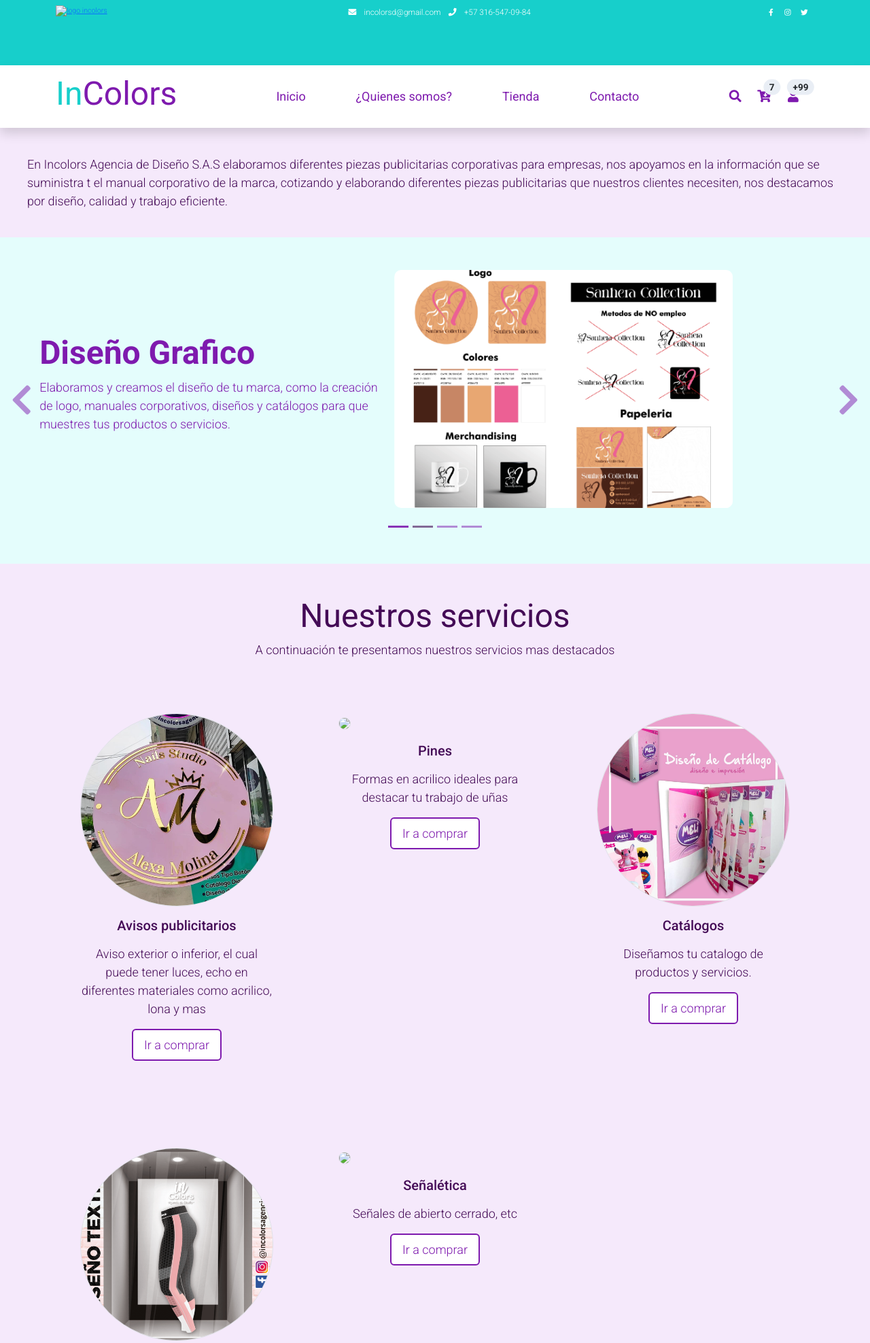
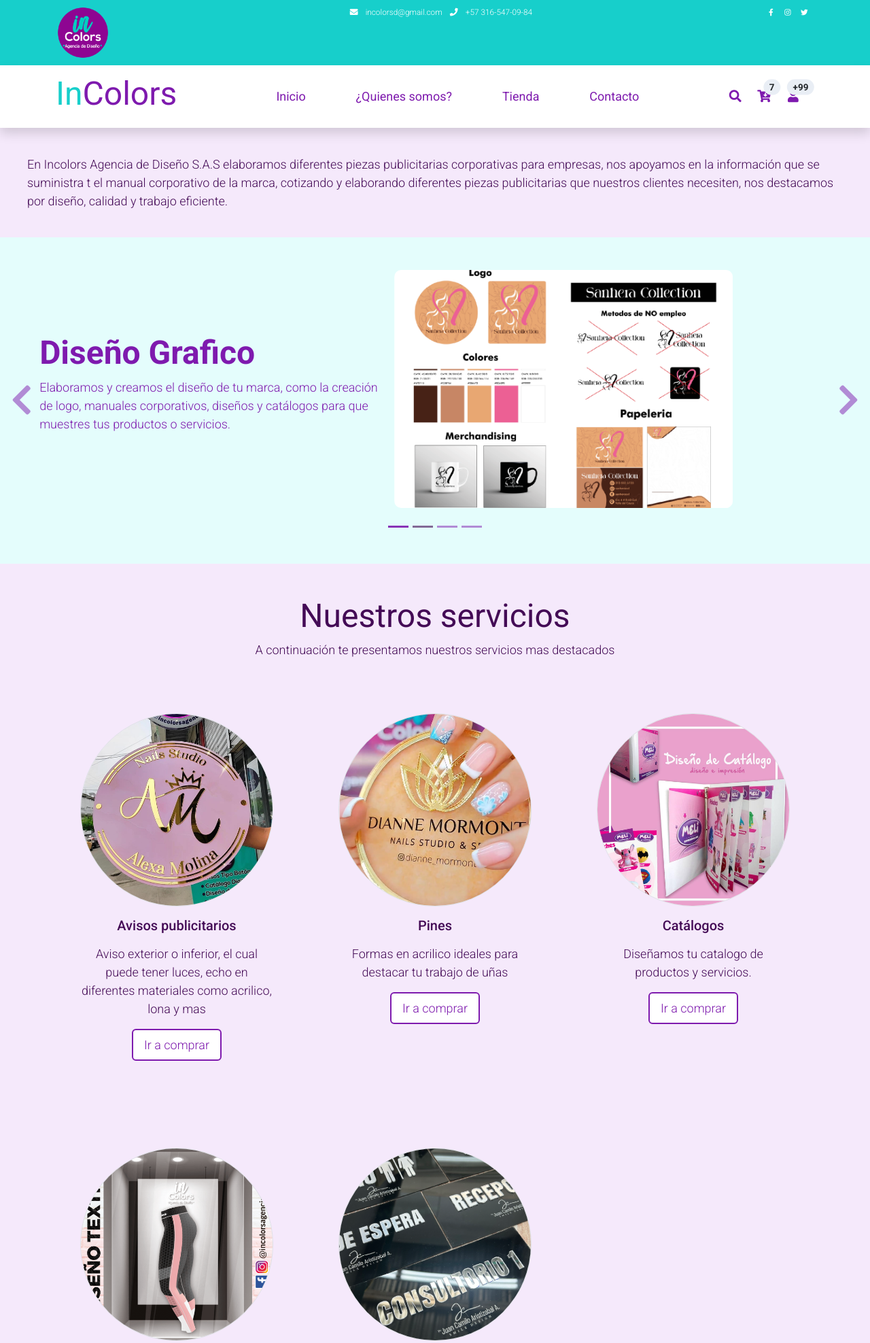
Before and after one commit to juax1990/Proyecto-final, a plain HTML site: page index.html in a window 1280 px wide. Shown: the top 1975 px of the page at 68% size. Drawn offline with Linux system fonts and the light colour scheme.

Commit message:
ruta de imagenes actualizada

```diff
--- a/basedatos/datos.js
+++ b/basedatos/datos.js
@@ -17,10 +17,10 @@ const elementos_carrusel = [
 
 const lista_categorias = [
     { codigo_categoria: "9001", nombre: "Avisos publicitarios",imagen:"img/atb.png", descripcion:"Aviso exterior o inferior, el cual puede tener luces, echo en diferentes materiales como acrilico, lona y mas" },
-    { codigo_categoria: "9002", nombre: "Pines", imagen:"img/pines.png", descripcion:"Formas en acrilico ideales para destacar tu trabajo de uñas" },
+    { codigo_categoria: "9002", nombre: "Pines", imagen:"img/pines.jpg", descripcion:"Formas en acrilico ideales para destacar tu trabajo de uñas" },
     { codigo_categoria: "9003", nombre: "Catálogos", imagen:"img/cmp.jpg", descripcion:"Diseñamos tu catalogo de productos y servicios." },
     { codigo_categoria: "9004", nombre: "Diseño textil", imagen:"img/diseno-textil-1.png", descripcion:"Diseñamos productos textiles acorde a tus colores y misión." },
-    { codigo_categoria: "9006", nombre: "Señalética", imagen:"img/senal.png", descripcion:"Señales de abierto cerrado, etc" }
+    { codigo_categoria: "9006", nombre: "Señalética", imagen:"img/senal.jpg", descripcion:"Señales de abierto cerrado, etc" }
 ];
 
 
@@ -31,7 +31,7 @@ const lista_productos = [
     imagen:"img/atb.png", precio:"27000", contenido:["Material: Acrílico","Medidas: 40x40cm","Iluminación opcional"]},
     {codigo:"1002", nombre:"Pines",
     descripcion:"Ideal para mostrar el diseño de uñas.", codigo_categoria:"9002",
-    imagen:"img/pines.png", precio:"50000", contenido:["Formas en acrillico para mostrar el diseño de tus uñas"]},
+    imagen:"img/pines.jpg", precio:"50000", contenido:["Formas en acrillico para mostrar el diseño de tus uñas"]},
     {codigo:"1003", nombre:"Diseño de catalogo",
     descripcion:"Diseñamos tu catalogo de productos y servicios.", codigo_categoria:"9003",
     imagen:"img/cmp.jpg", precio:"10000", contenido:["Diseñamos tu catalogo de productos y servicios."]},
@@ -43,7 +43,7 @@ const lista_productos = [
     imagen:"img/cl.png", precio:"90000", contenido:["Caja luminosa en diferentes materiales para hacer resaltar tu aviso tanto de dia como en la noche"]},
     {codigo:"1006", nombre:"Señaletica",
     descripcion:"Señales de abierto cerrado.", codigo_categoria:"9006",
-    imagen:"img/senal.png", precio:"10000", contenido:["Señales de reglamento para tu negocio, abierto y cerrado, salidas de emergencia, indicadores de cuertos"]},
+    imagen:"img/senal.jpg", precio:"10000", contenido:["Señales de reglamento para tu negocio, abierto y cerrado, salidas de emergencia, indicadores de cuertos"]},
 ]
 
 // Lista que representa el carrito de compras del usuario
--- a/menu.html
+++ b/menu.html
@@ -3,7 +3,7 @@
         <div class="container text-light">
             <div class="w-100 d-flex justify-content-between">
                 <div>
-                    <a class="container__img" href="index.html"><img src="/img/log-inc.png" alt="logo incolors"></a>
+                    <a class="container__img" href="index.html"><img src="/img/log-inc.jpg" alt="logo incolors"></a>
                 </div>
                 <div>
                     <i class="fa fa-envelope mx-2"></i>
```
